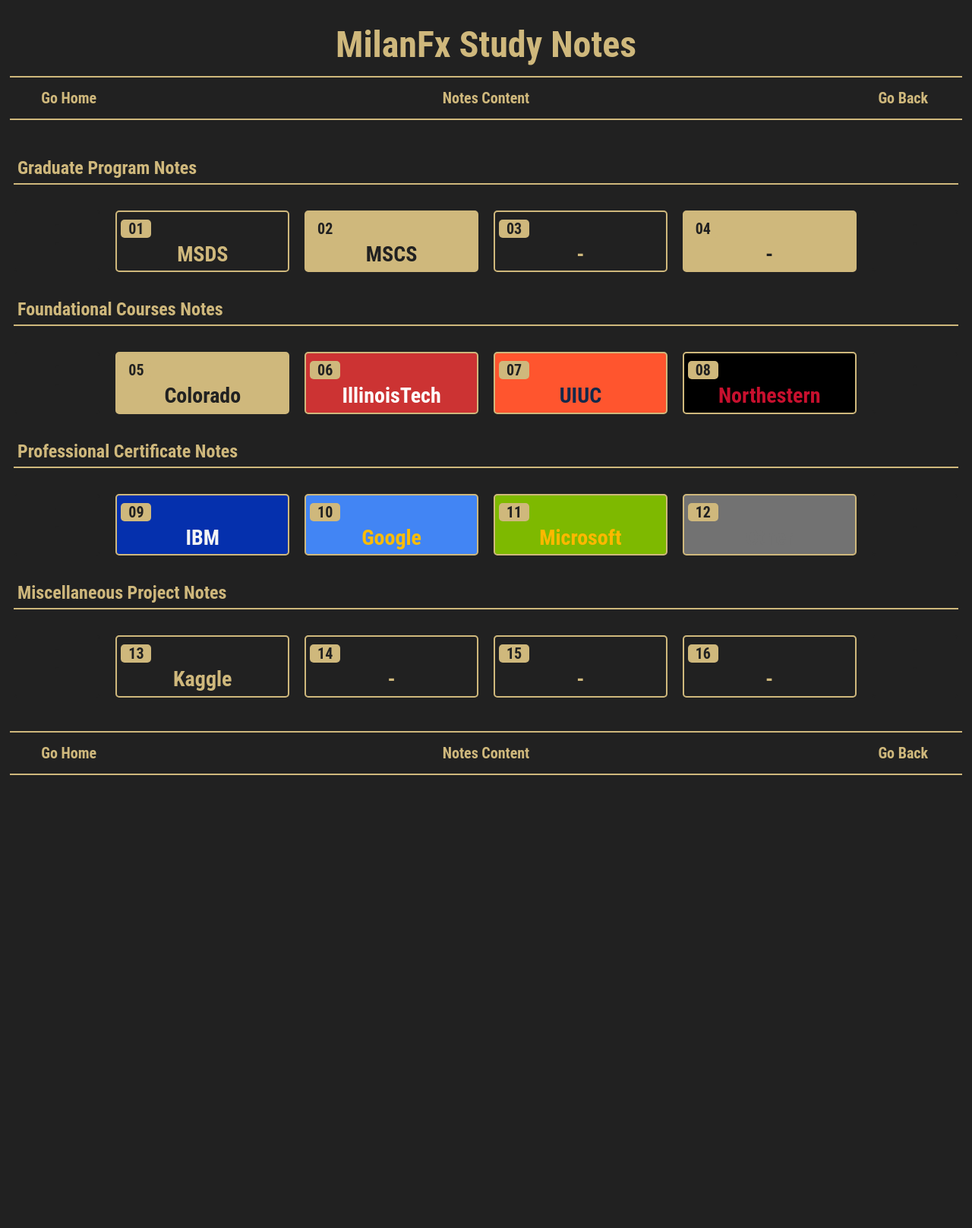
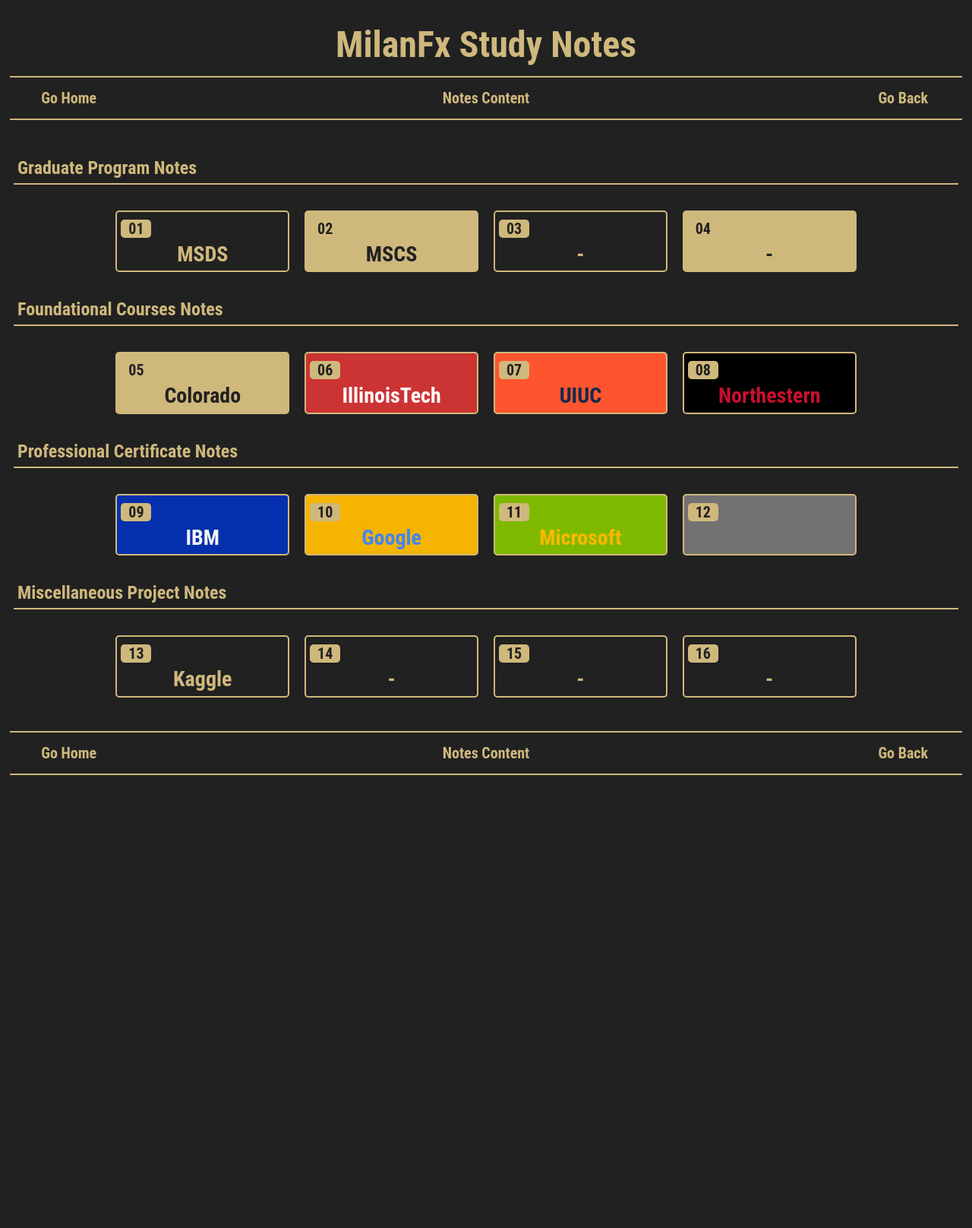
Before and after one commit to milanfx/milanfx.github.io, a Jekyll site: the page built from index.md, in a window 1280 px wide. Shown: the whole page at 76% size. Built offline with Jekyll 4.4.1, drawn with Linux system fonts in a browser that asks for light colours.

Commit message:
Update index.md

```diff
--- a/index.md
+++ b/index.md
@@ -38,7 +38,7 @@
     <div class="block" style="grid-template-columns: 1fr 2fr 2fr 2fr 2fr 1fr;">
       <a href="/#/" class="btn empty">-<br>-</a>
       <a href="/#/" class="btn boxout" style="background-color:#0530AD; color:#F4F4F4;"><span class="btn boxin">09</span>IBM<br></a>
-      <a href="/#/" class="btn boxout" style="background-color:#4285F4; color:#FBBC05;"><span class="btn boxin">10</span>Google<br></a>
+      <a href="/#/" class="btn boxout" style="background-color:#F4B400; color:#4285F4;"><span class="btn boxin">10</span>Google<br></a>
       <a href="/#/" class="btn boxout" style="background-color:#7EB900; color:#FEB800;"><span class="btn boxin">11</span>Microsoft<br></a>
       <a href="/#/" class="btn boxout" style="background-color:#727272; color:#727272;"><span class="btn boxin">12</span>Other<br></a>
       <a href="/#/" class="btn empty">-<br>-</a>
```
